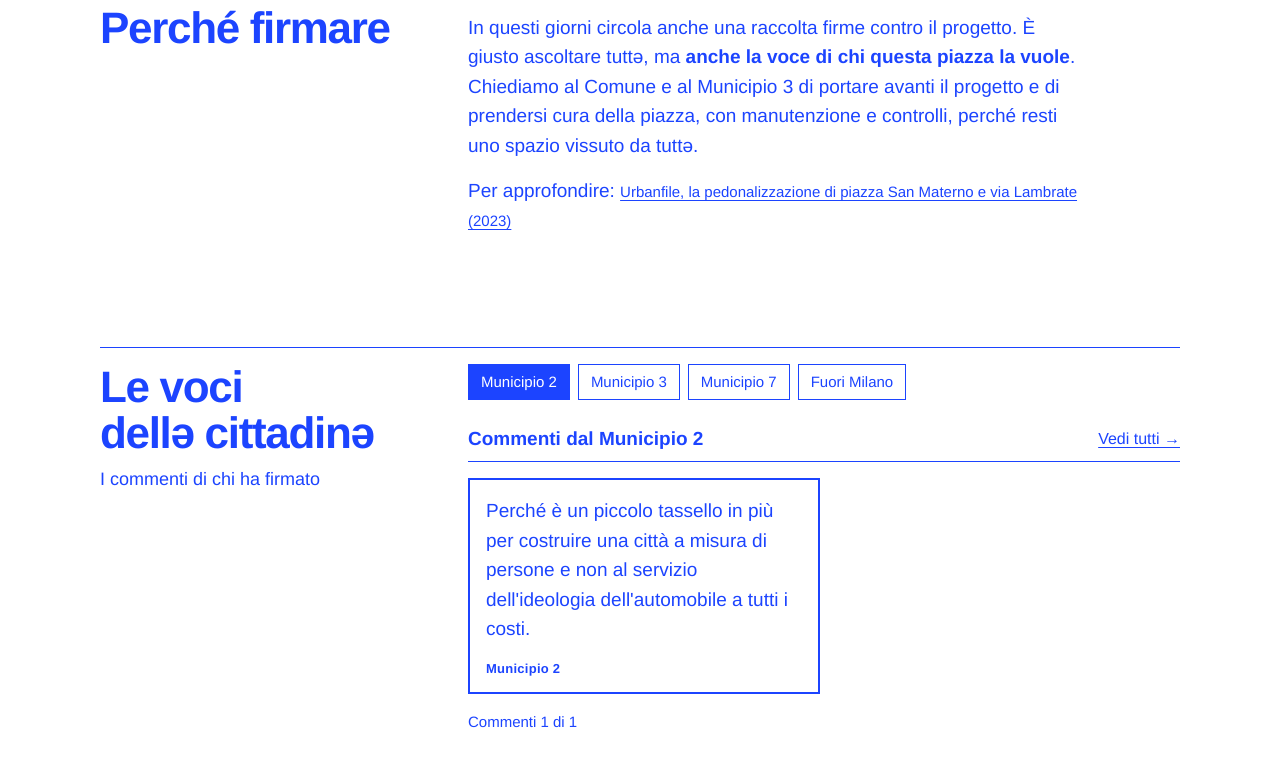
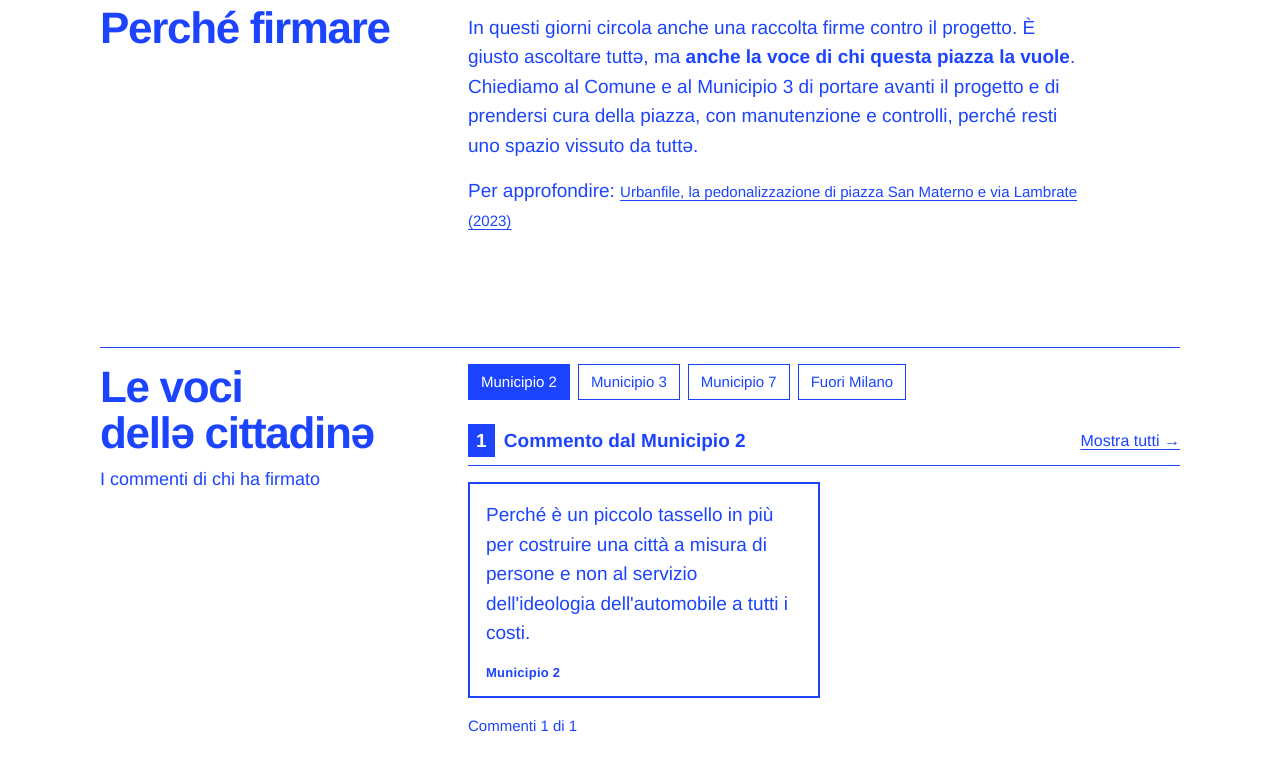
Before and after one commit to cittadinanzaattivamilano/PiazzaSanMaterno, a plain HTML site: page dist/index.html in a window 1280 px wide. Both pictures are taken after a click on the button "Municipio 2". Shown: the part 1200-1971 px from the top of the page. Drawn offline with Linux system fonts and the light colour scheme; no server answers.

Commit message:
Filtro attivo: numero evidenziato in blu, Mostra tutti
Co-Authored-By: Claude Opus 5.5 <noreply@anthropic.com>
Claude-Session: https://claude.ai/code/session_01MLSMTE6nJDMfFhkLsfSVGa

```diff
--- a/dist/index.html
+++ b/dist/index.html
@@ -128,6 +128,7 @@
   .filter .f:hover { box-shadow: inset 0 0 0 1px var(--blue); }
   .filter .f[aria-pressed="true"] { background: var(--blue); color: #fff; }
   .selinfo[hidden] { display: none; }
+  .selinfo .cnt { display: inline-block; background: var(--blue); color: #fff; padding: 2px 8px; margin-right: 4px; font-variant-numeric: tabular-nums; }
 
   /* Commenti */
   .selinfo { margin: 0 0 calc(var(--u) * 2); display: flex; gap: calc(var(--u) * 1.5); align-items: center; flex-wrap: wrap; font-family: var(--display); font-weight: 700; font-size: 18px; }
@@ -229,7 +230,7 @@
     <div class="body">
       <p class="hint">I commenti di chi ha firmato.</p>
       <ul class="filter" id="bars" aria-label="Filtra i commenti per Municipio"></ul>
-      <p class="selinfo" id="selinfo" hidden><span id="selname"></span><button type="button" id="reset">Vedi tutti →</button></p>
+      <p class="selinfo" id="selinfo" hidden><span id="selname"></span><button type="button" id="reset">Mostra tutti →</button></p>
       <div class="voices" id="voices"></div>
       <div class="more-row">
         <button class="more" id="more" type="button" hidden>Mostra altri commenti →</button>
@@ -343,7 +344,11 @@ var LIVE_URL = "https://piazza-san-matern.cittadinanzaattivamilano.workers.dev";
       }
       var list = current();
       $("selinfo").hidden = !selected;
-      $("selname").textContent = selected ? "Commenti " + (/^Municipio/.test(selected) ? "dal " : "da ") + selected : "";
+      var sn = $("selname"); sn.textContent = "";
+      if (selected) {
+        sn.appendChild(el("span", "cnt", it.format(list.length)));
+        sn.appendChild(document.createTextNode((list.length === 1 ? " Commento " : " Commenti ") + (/^Municipio/.test(selected) ? "dal " : "da ") + selected));
+      }
       list.slice(shown, shown + PAGE).forEach(function (x) { card(x); shown++; });
       moreBtn.hidden = shown >= list.length;
       status.textContent = list.length
```
Also changed, not shown: index.template.html (+7 -2 lines).
